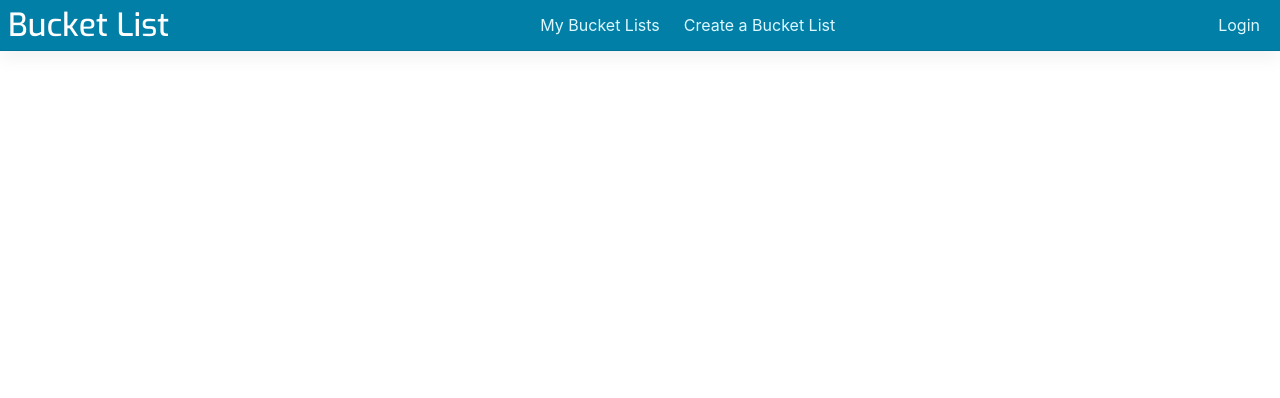
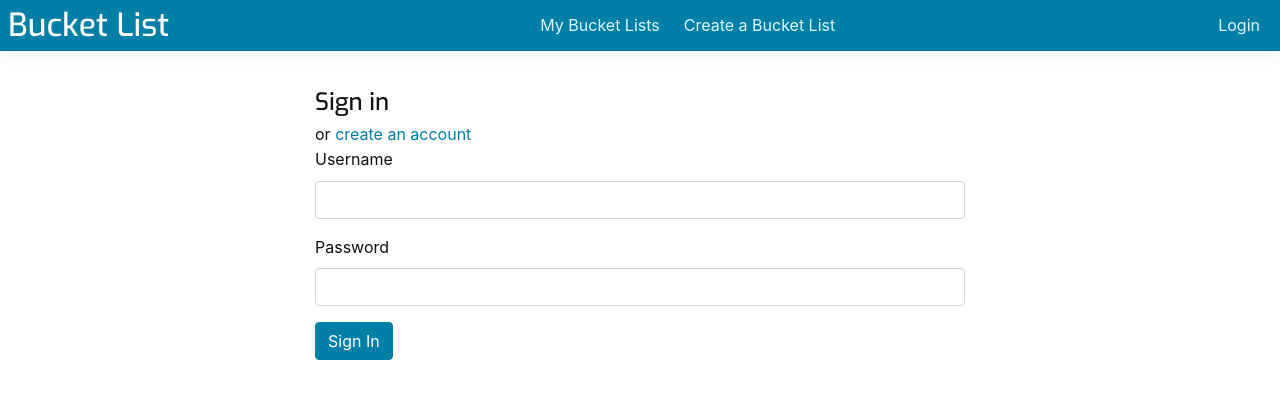
Before and after one commit to Build-week-bucket-list-3/Front-end, a React (Create React App) app in the folder client/: page / in a window 1280 px wide. Shown: the top 398 px of the page. Built offline with nearby package versions, Linux system fonts and the light colour scheme; the HTML template or start-up script is replaced by a standard one.

Commit message:
fixed route for starting page

```diff
--- a/client/src/App.js
+++ b/client/src/App.js
@@ -50,7 +50,7 @@ function App() {
           <GlobalStyles />
           <NavBar />
           <div className='container'>
-            <Route path='/Login' render={props => <UserLogin {...props} />} />
+            <Route path='/' render={props => <UserLogin {...props}/> } exact />
             <Route path='/Register' render={props => <UserRegistration {...props} />} />
             <PrivateRoute path='/bucketlists' component={BucketLists} />
             <Switch>
```
